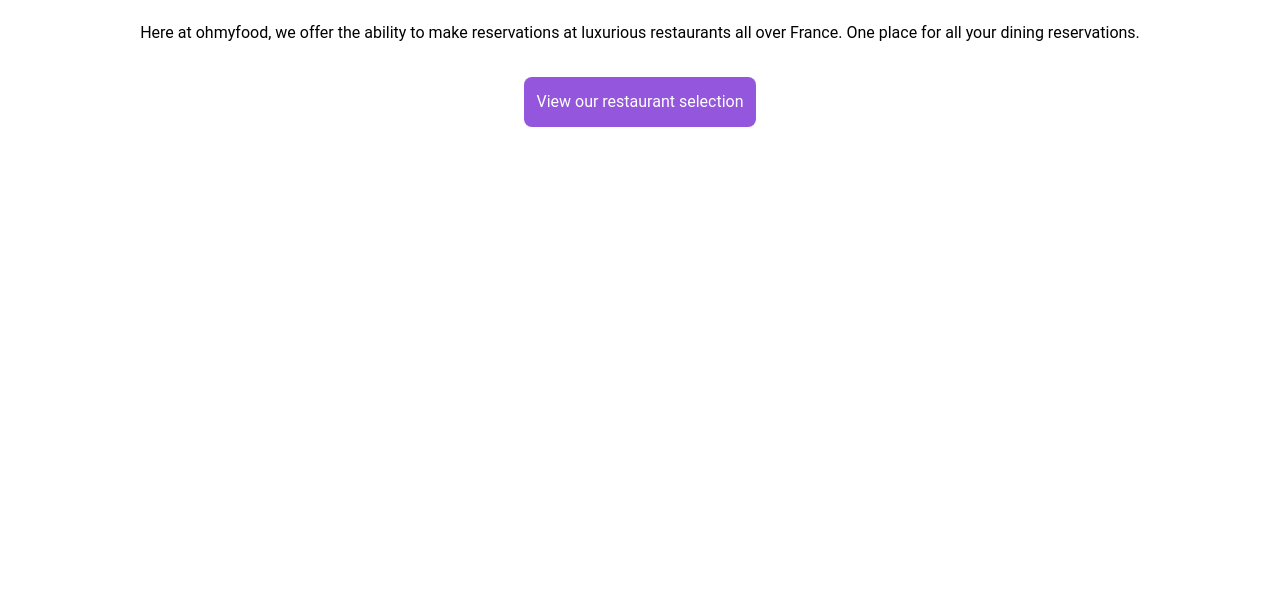
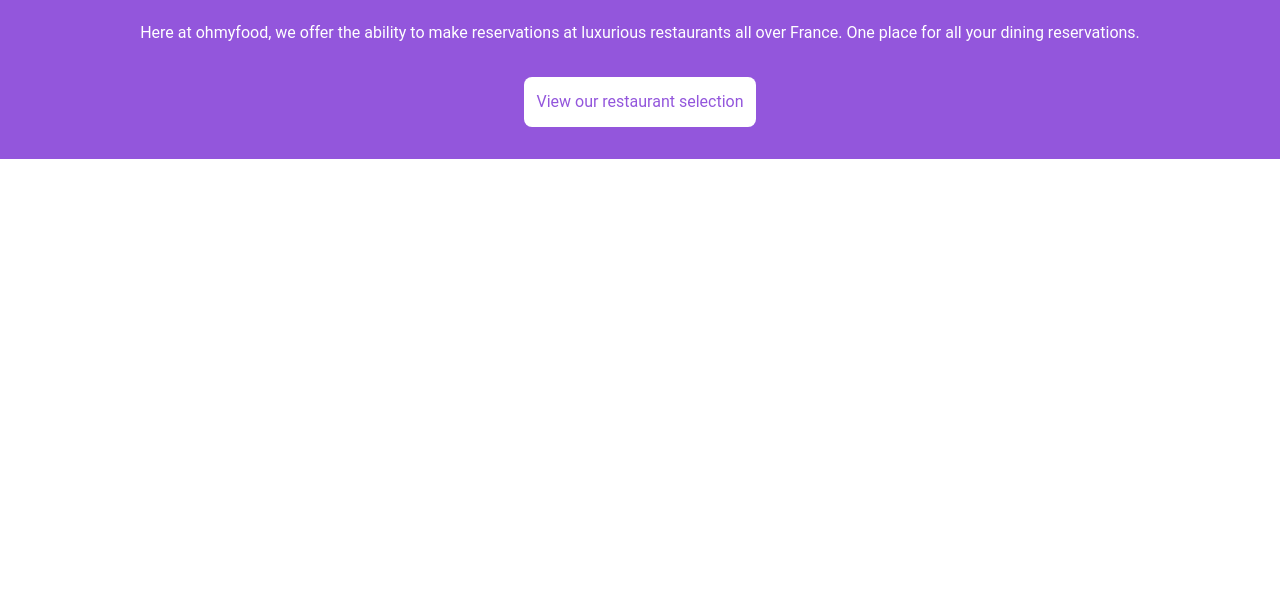
Before and after one commit to karamissa/ohmyfood, a plain HTML site: page index.html in a window 1280 px wide. Shown: the part 189-800 px from the top of the page. Drawn offline with Linux system fonts and the light colour scheme; a web font is replaced by a local one.

Commit message:
Adjust company section styles

```diff
--- a/main.scss
+++ b/main.scss
@@ -151,6 +151,8 @@
 // Jumbotron
 
 section {
+  background-color: $primary;
+  color: white;
   display: flex;
   flex-direction: column;
   justify-content: center;
@@ -164,8 +166,8 @@
   }
 
   a {
-    background-color: $primary;
-    color: white;
+    background-color: white;
+    color: $primary;
     padding: 0.8rem;
     border-radius: 0.5rem;
   }
```
Also changed, not shown: styles/main.css, 1 other file.
